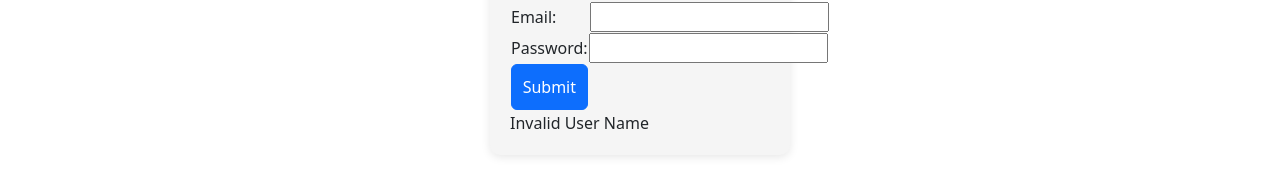
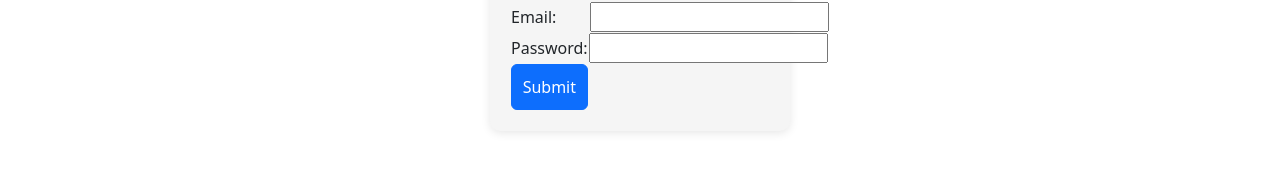
Before and after one commit to sandipgore1510/AppStore, an Angular app: page / in a window 1280 px wide. Shown: the part 180-376 px from the top of the page. Built offline with nearby package versions, Linux system fonts and the light colour scheme.

Commit message:
fixed sign form

```diff
--- a/src/app/membership/sign-in/sign-in.component.html
+++ b/src/app/membership/sign-in/sign-in.component.html
@@ -24,6 +24,6 @@
 
     </form>
     <span *ngIf="isValidUser"> Login Successfully</span>
-    <span *ngIf="!isValidUser"> Invalid User Name</span>
+    <span *ngIf="!isValidUser && showmsg"> Invalid User Name</span>
     </div>
 </div>
--- a/src/app/membership/sign-in/sign-in.component.ts
+++ b/src/app/membership/sign-in/sign-in.component.ts
@@ -19,7 +19,7 @@ export class SignInComponent {
    email: string = '';
    password: string = '';
   isValidUser:boolean = false;
-
+  showmsg:boolean=false;
 
   constructor(private svc:AuthService) {    }  //DI
 onSubmit(form: any) {
@@ -30,10 +30,11 @@ this.isValidUser=true
   }
   else
   {
-    this.isValidUser=false
+    this.isValidUser=false;
+    this.showmsg=true;
   }
   this.email="";
-this.password="";
+  this.password="";
   console.log(form.value);
 
 
```
